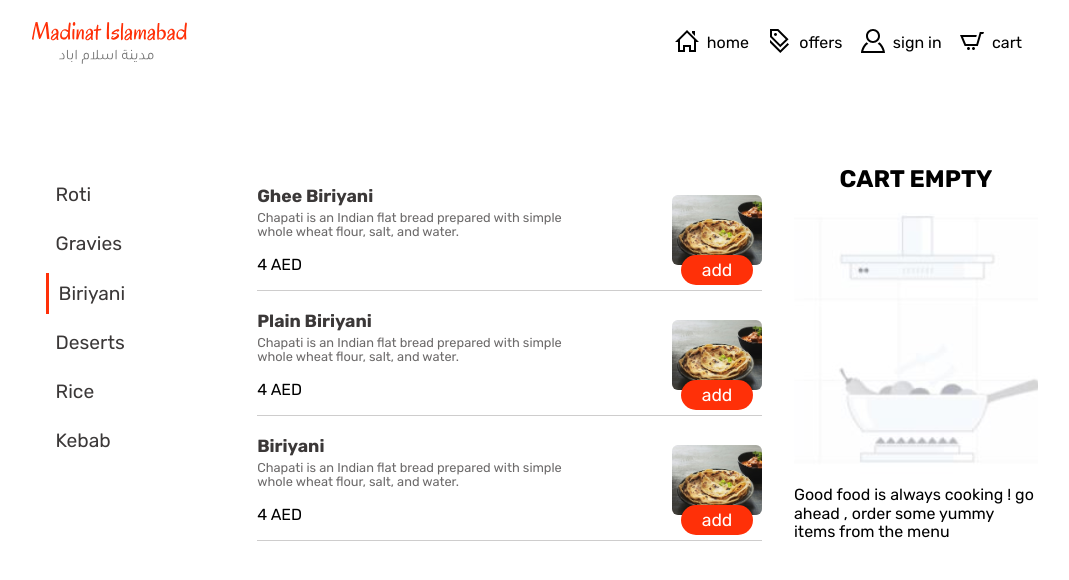
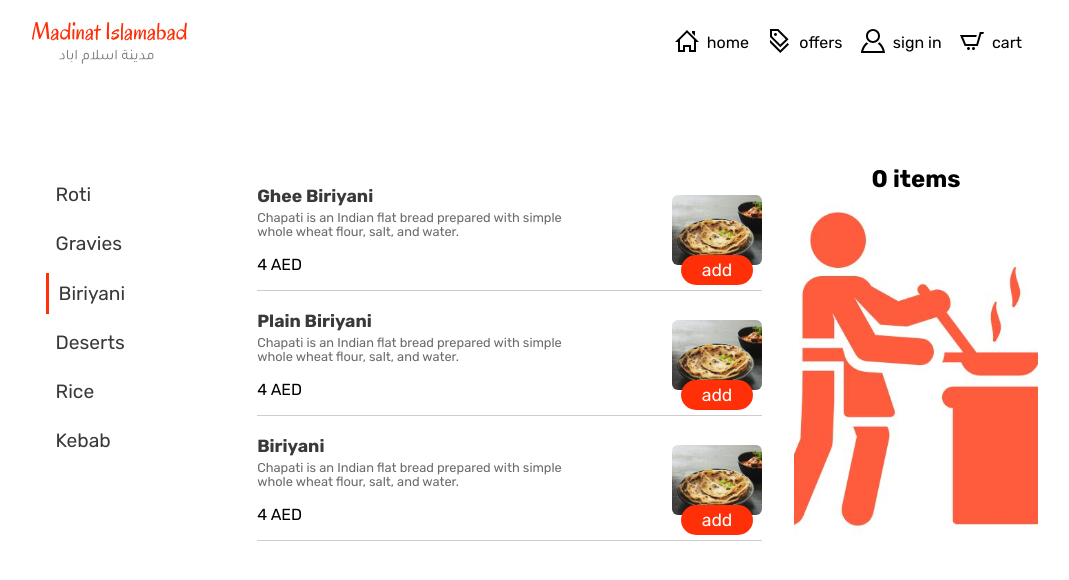
Before and after one commit to mohdsauood/madinat-islamabad, a Next.js app: page /menu/biriyani in a window 1280 px wide. Shown: the top 580 px of the page, without its empty margins (114-1183 px from the left). Built offline with nearby package versions, Linux system fonts and the light colour scheme.

Commit message:
feat&bug add dynamic desk cartsection bug:101x
-added usecart state in cartsection
-bug no sync when changing states like background not updating and text is not changing from good food is waiting add items now

```diff
--- a/src/components/menu-components/cart-section/CartSection.js
+++ b/src/components/menu-components/cart-section/CartSection.js
@@ -1,15 +1,42 @@
 import React from 'react';
 import styles from './CartSection.module.css';
+import { useCartState } from '../../../context/cart-provider-context/cart-provider-context';
 
 export default function CartSection() {
-  return (
+  const cartState = useCartState();
+
+  return generateCart(cartState);
+}
+
+function generateCart(cart) {
+  let cartValues;
+  let bgImg;
+  if (cart.length == 0) {
+    cartValues = { items: [] };
+    bgImg = { backgroundImage: `url('/assets/cooking.JPG')` };
+  } else {
+    cartValues = { items: [] };
+    cart.forEach((element) => {
+      cartValues.items.push(element.name);
+    });
+    bgImg = { backgroundImage: `url('/assets/cart.JPG'` };
+  }
+
+  const emptyCart = (
     <section className={styles.cartSection}>
-      <h2 className={styles.cartSection__h2}>CART EMPTY</h2>
-      <div className={styles.cartSection__div}></div>
+      <h2
+        className={
+          styles.cartSection__h2
+        }>{`${cartValues.items.length} items`}</h2>
+      <div className={styles.cartSection__div} style={bgImg}></div>
       <p className={styles.cartSection__p}>
-        Good food is always cooking ! go ahead , order some yummy items from the
-        menu
+        {cartValues.items.map((item) => (
+          <span>{item}-</span>
+        ))}
+        {cartValues.length == 0 && 'good foor is waiting'}
       </p>
     </section>
   );
+
+  return emptyCart;
 }
--- a/src/components/menu-components/cart-section/CartSection.module.css
+++ b/src/components/menu-components/cart-section/CartSection.module.css
@@ -16,7 +16,6 @@
     margin-left: 1rem;
   }
   .cartSection__div {
-    background: url('/assets/cart.JPG');
     background-size: cover;
     background-position: center;
     width: 100%;
```
Also changed, not shown: public/assets/cooking.JPG (added).
